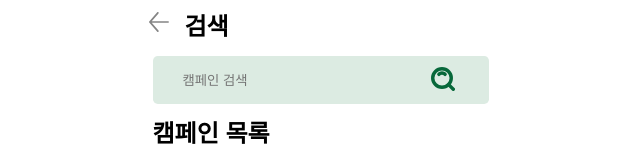
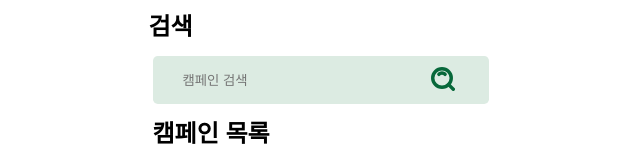
Before and after one commit to devocean-green-dev/GreenDev_FE, a React (Create React App) app: page /search in a window 1280 px wide. Shown: the top 158 px of the page, without its empty margins (320-960 px from the left). Built offline with nearby package versions, Linux system fonts and the light colour scheme; a web font is replaced by a local one.

Commit message:
Update Header.js : 로고 이미지와 뒤로가기 버튼 아이콘에 따라 수행할 작업 분리 & Back 아이콘에 뒤로가기 적용

```diff
--- a/src/components/Header.js
+++ b/src/components/Header.js
@@ -1,5 +1,6 @@
 // 페이지 상단 제목을 보여주기 위한 header 컴포넌트
 import styled from "styled-components";
+import { useNavigate } from "react-router-dom";
 
 const HeaderDiv = styled.div`
   display: flex;
@@ -13,25 +14,36 @@ const Title = styled.h1`
   font-size: 1.5rem;
 `;
 
-const Header = ({ menuTitle }) => {
+const Header = ({ icon, menuTitle }) => {
+  const isBtnBack = icon && icon.endsWith(".svg");
+  const isLogo = icon && icon.endsWith(".png");
+  const navigate = useNavigate();
+
+  const handleGoBack = () => {
+    navigate(-1);
+  };
+
+  const renderIcon = () => {
+    if (isBtnBack) {
+      return (
+        <div>
+          <img onClick={handleGoBack} src={icon} alt="Back" />
+        </div>
+      );
+    } else if (isLogo) {
+      return (
+        <div>
+          <img src={icon} alt="logo" width={"35"} height={"37"} />
+        </div>
+      );
+    }
+
+    return null;
+  };
+
   return (
     <HeaderDiv>
-      <div>
-        <svg
-          xmlns="http://www.w3.org/2000/svg"
-          width="20"
-          height="20"
-          viewBox="0 0 20 20"
-          fill="none"
-        >
-          <path
-            fillRule="evenodd"
-            clipRule="evenodd"
-            d="M9.42157 19.7879C9.06532 20.0996 8.5238 20.0635 8.21208 19.7073L0.212077 10.5644C-0.0706912 10.2413 -0.0706912 9.75873 0.212077 9.43557L8.21208 0.292724C8.52381 -0.0635367 9.06532 -0.099637 9.42158 0.212091C9.77784 0.523818 9.81394 1.06533 9.50221 1.42159L2.74609 9.14286L19.1429 9.14286C19.6162 9.14286 20 9.52662 20 10C20 10.4734 19.6162 10.8571 19.1429 10.8571L2.74609 10.8571L9.50221 18.5784C9.81394 18.9347 9.77783 19.4762 9.42157 19.7879Z"
-            fill="#858585"
-          />
-        </svg>
-      </div>
+      {renderIcon()}
       <Title>{menuTitle}</Title>
     </HeaderDiv>
   );
```
